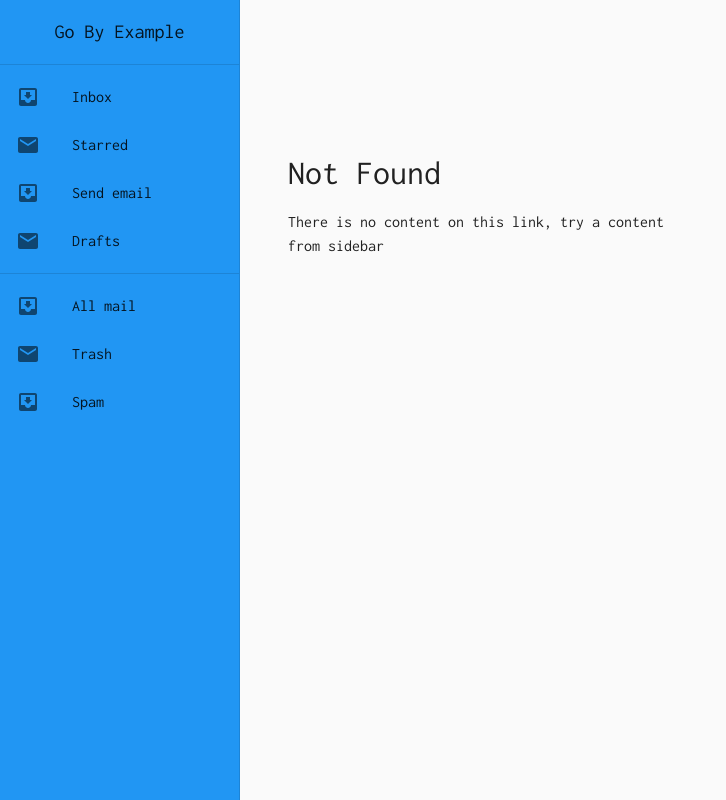
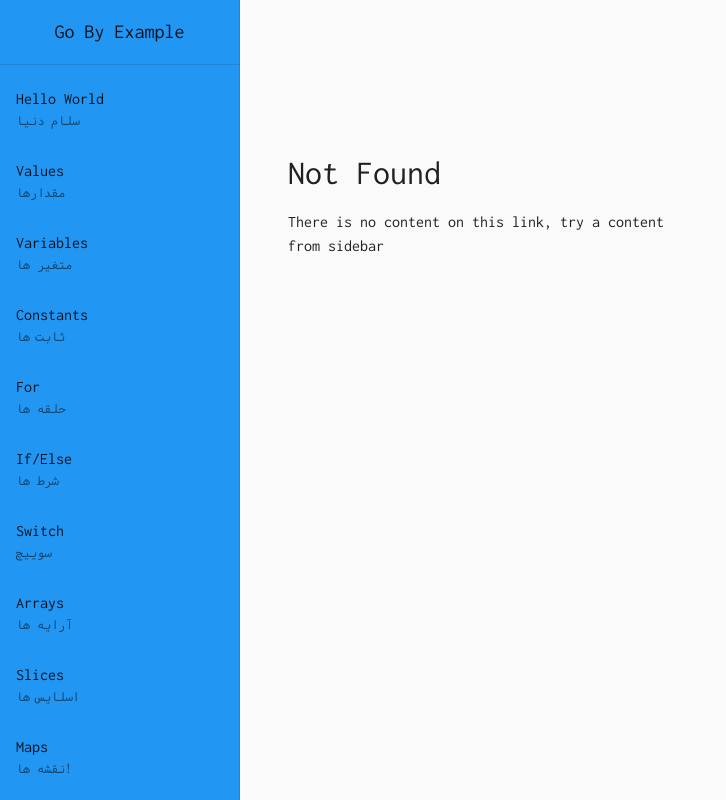
Before and after one commit to vahidid/go-by-example, a React (Create React App) app: page / in a window 1280 px wide. Before the commit this address had no page. Shown: the whole page, without its empty margins (0-726 px from the left). Built offline with nearby package versions, Linux system fonts and the light colour scheme.

Commit message:
fix menu in sidebar

```diff
--- a/src/Components/Drawer/index.tsx
+++ b/src/Components/Drawer/index.tsx
@@ -1,4 +1,4 @@
-import React, { Props } from "react";
+import React, { Props, useEffect } from "react";
 import Divider from "@material-ui/core/Divider";
 import InboxIcon from "@material-ui/icons/MoveToInbox";
 import List from "@material-ui/core/List";
@@ -10,11 +10,15 @@ import Styles from "./style";
 import { Drawer, Hidden, Typography, useTheme } from "@material-ui/core";
 import { IProps } from "./interfaces";
 import Content from "../Content";
+import contents from "../../Contents/contents";
+import ListItemLink from "../ListItemLink";
 
 function ResponsiveDrawer(props: IProps) {
 	const theme = useTheme();
 
 	const classes = Styles();
+
+	const contentsArray = contents;
 
 	const drawerCointainer = (
 		<div>
@@ -25,24 +29,10 @@ function ResponsiveDrawer(props: IProps) {
 			</div>
 			<Divider />
 			<List>
-				{["Inbox", "Starred", "Send email", "Drafts"].map((text, index) => (
-					<ListItem button key={text}>
-						<ListItemIcon>
-							{index % 2 === 0 ? <InboxIcon /> : <MailIcon />}
-						</ListItemIcon>
-						<ListItemText primary={text} />
-					</ListItem>
-				))}
-			</List>
-			<Divider />
-			<List>
-				{["All mail", "Trash", "Spam"].map((text, index) => (
-					<ListItem button key={text}>
-						<ListItemIcon>
-							{index % 2 === 0 ? <InboxIcon /> : <MailIcon />}
-						</ListItemIcon>
-						<ListItemText primary={text} />
-					</ListItem>
+				{Object.entries(contentsArray).map(([key, value]) => (
+					<ListItemLink key={key} href={`/${key}`}>
+						<ListItemText primary={value.en} secondary={value.fa} />
+					</ListItemLink>
 				))}
 			</List>
 		</div>
--- /dev/null
+++ b/src/Components/ListItemLink/index.tsx
@@ -0,0 +1,7 @@
+import { ListItem, ListItemProps } from "@material-ui/core";
+
+function ListItemLink(props: ListItemProps<"a", { button?: true }>) {
+	return <ListItem button component="a" {...props} />;
+}
+
+export default ListItemLink;
--- /dev/null
+++ b/src/Contents/contents.ts
@@ -0,0 +1,72 @@
+const contents = {
+	"hello-world": {
+		fa: "سلام دنیا",
+		en: "Hello World",
+	},
+	values: {
+		fa: "مقدارها",
+		en: "Values",
+	},
+	variables: {
+		fa: "متغیر ها‌",
+		en: "Variables",
+	},
+	constants: {
+		fa: "ثابت ها",
+		en: "Constants",
+	},
+	for: {
+		fa: "حلقه ها",
+		en: "For",
+	},
+	"if-else": {
+		fa: "شرط ها",
+		en: "If/Else",
+	},
+	switch: {
+		fa: "سوییچ",
+		en: "Switch",
+	},
+	arrays: {
+		fa: "آرایه ها",
+		en: "Arrays",
+	},
+	slices: {
+		fa: "اسلایس ها",
+		en: "Slices",
+	},
+	maps: {
+		fa: "نقشه ها!",
+		en: "Maps",
+	},
+	range: {
+		fa: "بازه",
+		en: "Range",
+	},
+	functions: {
+		fa: "توابع",
+		en: "Functions",
+	},
+	"multiple-return-value": {
+		fa: "مقادیر بازگشتی چندگانه",
+		en: "Multiple Return Value",
+	},
+	"variadic-functions": {
+		fa: "توابع متنوع",
+		en: "Variadic Functions",
+	},
+	closures: {
+		fa: "بسته ها",
+		en: "Closures",
+	},
+	recursion: {
+		fa: "بازگشتی ها",
+		en: "Recursion",
+	},
+	pointers: {
+		fa: "اشاره گر ها",
+		en: "Pointers",
+	},
+};
+
+export default contents;
```
